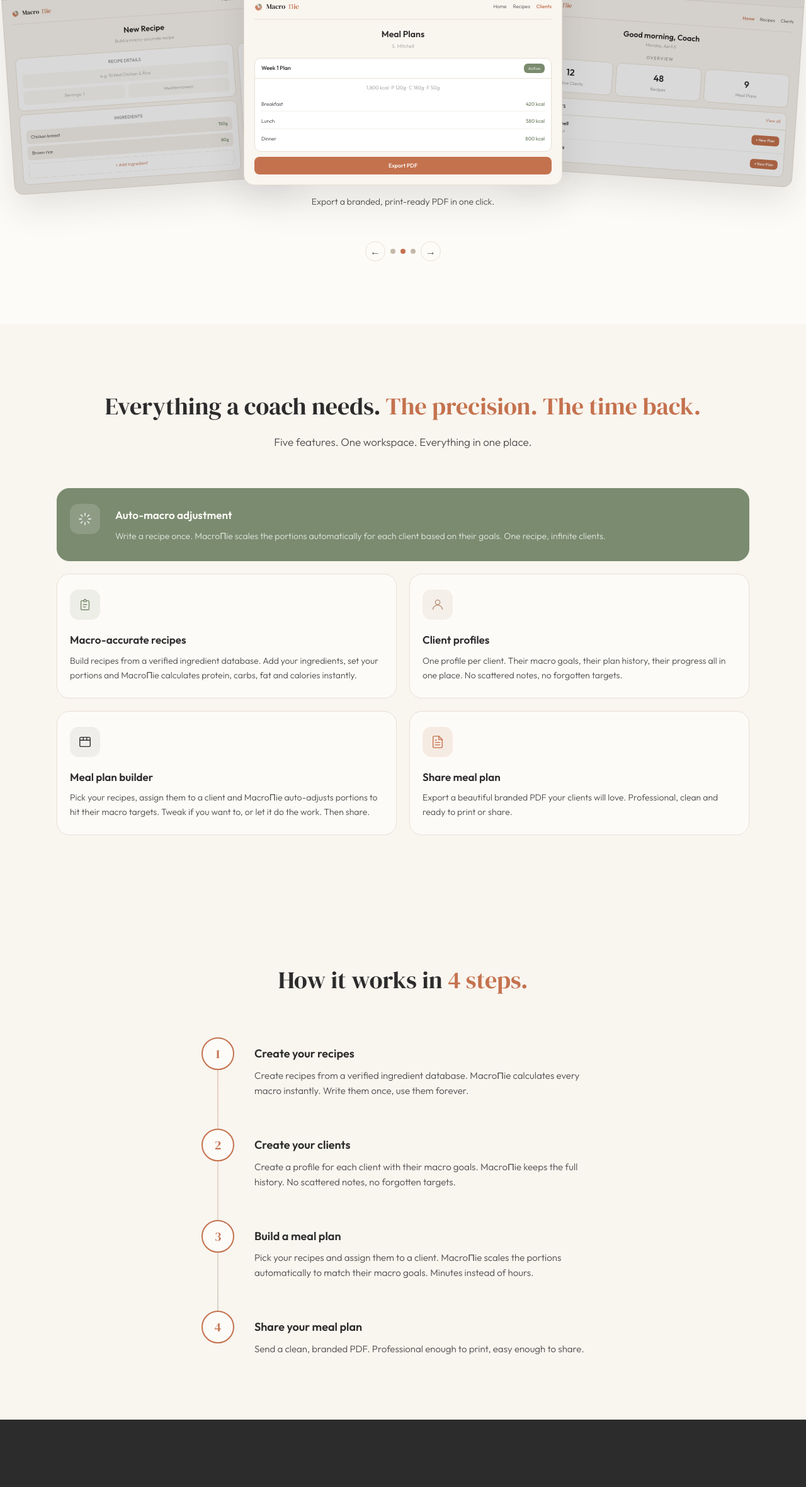
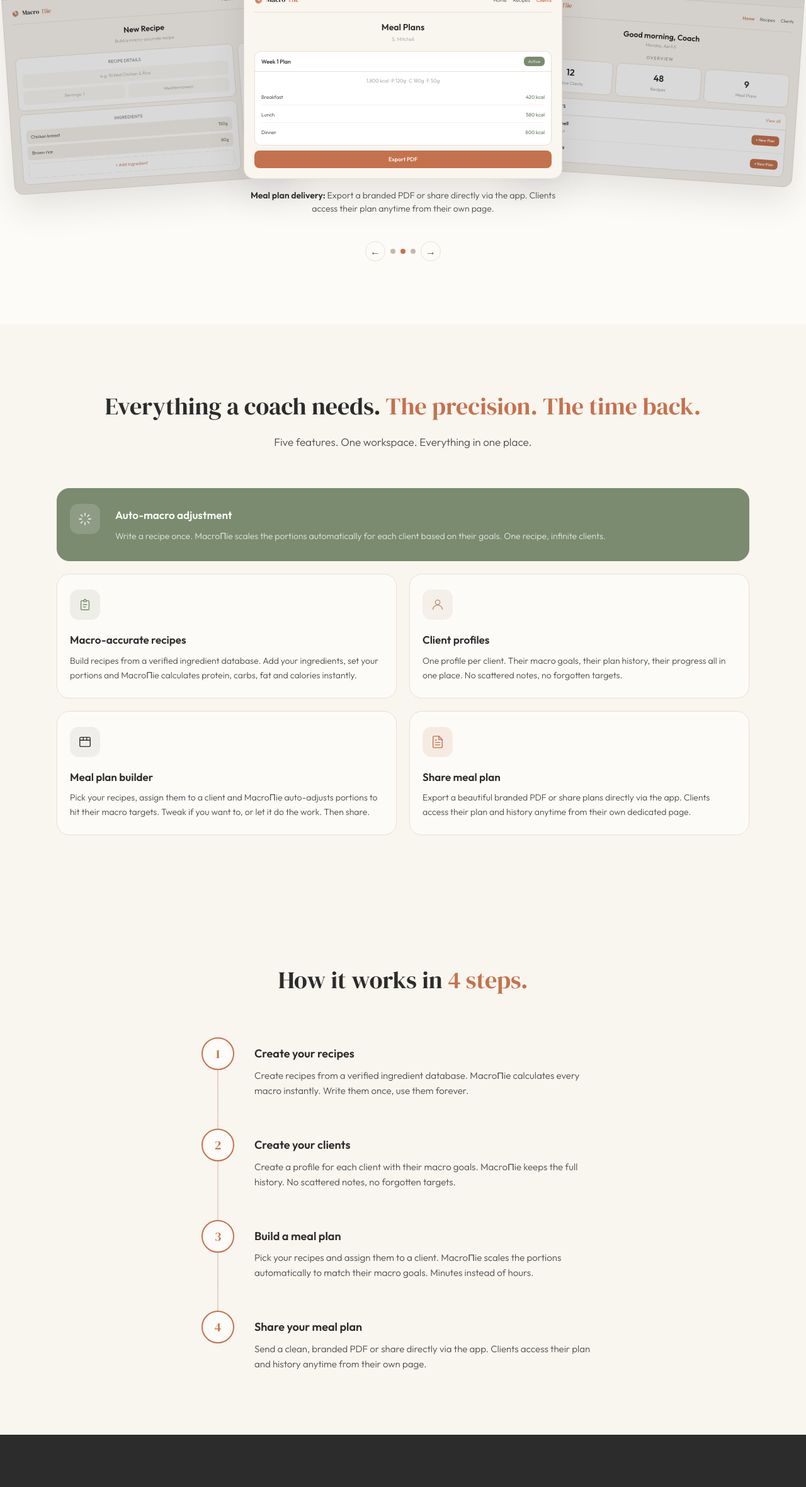
Before and after one commit to ArcaneTide/macrochef, a Next.js app: page / in a window 1280 px wide. Shown: the part 1872-4233 px from the top of the page at 63% size. Built offline with nearby package versions, Linux system fonts and the light colour scheme; no server answers.

Commit message:
revert: restore original landing page copy for share/pdf/step4

```diff
--- a/src/app/page.tsx
+++ b/src/app/page.tsx
@@ -256,7 +256,7 @@ export default async function LandingPage() {
                 </svg>
               </div>
               <h3>Share meal plan</h3>
-              <p>Export a beautiful branded PDF your clients will love. Professional, clean and ready to print or share.</p>
+              <p>Export a beautiful branded PDF or share plans directly via the app. Clients access their plan and history anytime from their own dedicated page.</p>
             </div>
           </div>
         </div>
@@ -295,7 +295,7 @@ export default async function LandingPage() {
               <div className="lp-step-number">4</div>
               <div className="lp-step-content">
                 <h3>Share your meal plan</h3>
-                <p>Send a clean, branded PDF. Professional enough to print, easy enough to share.</p>
+                <p>Send a clean, branded PDF or share directly via the app. Clients access their plan and history anytime from their own page.</p>
               </div>
             </div>
           </div>
--- a/src/components/landing/DemoCarousel.tsx
+++ b/src/components/landing/DemoCarousel.tsx
@@ -199,7 +199,7 @@ const SCREENS = [
   {
     key: "pdf",
     component: <ScreenPdf />,
-    caption: <>Export a branded, print-ready PDF in one click.</>,
+    caption: <><strong>Meal plan delivery:</strong> Export a branded PDF or share directly via the app. Clients access their plan anytime from their own page.</>,
   },
 ];
 
```
